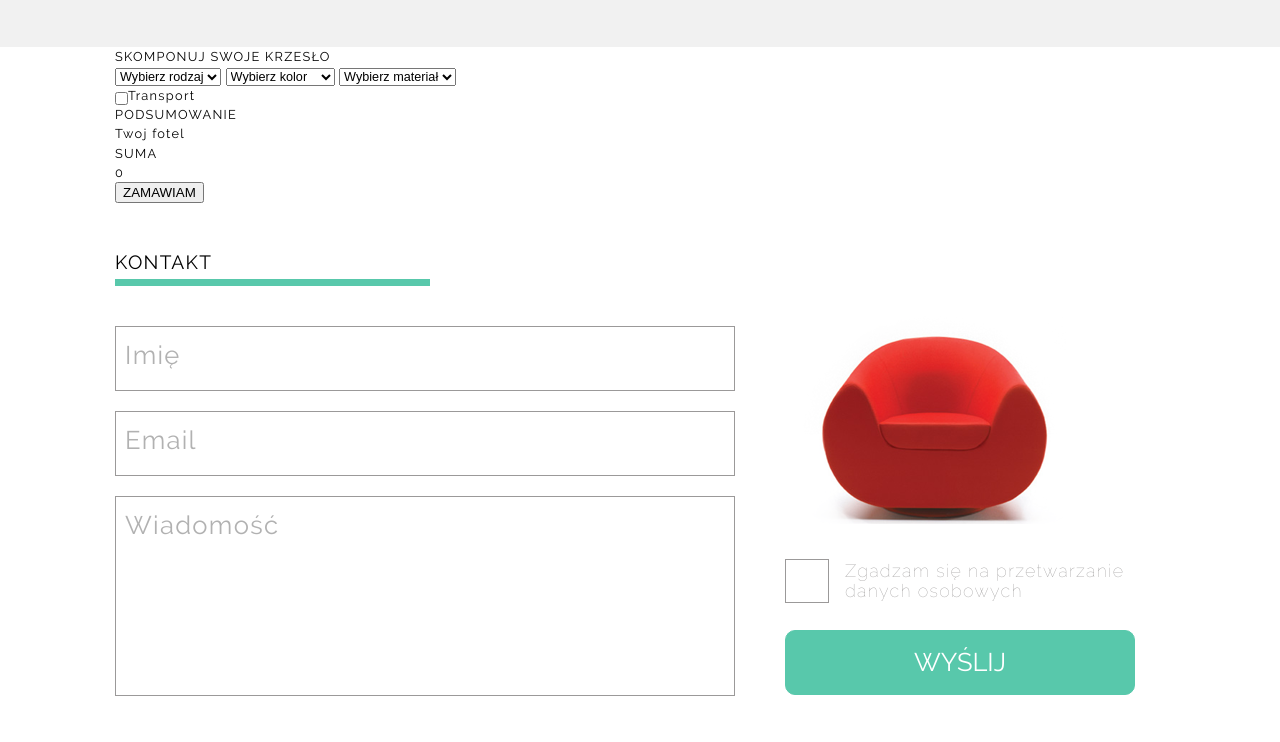
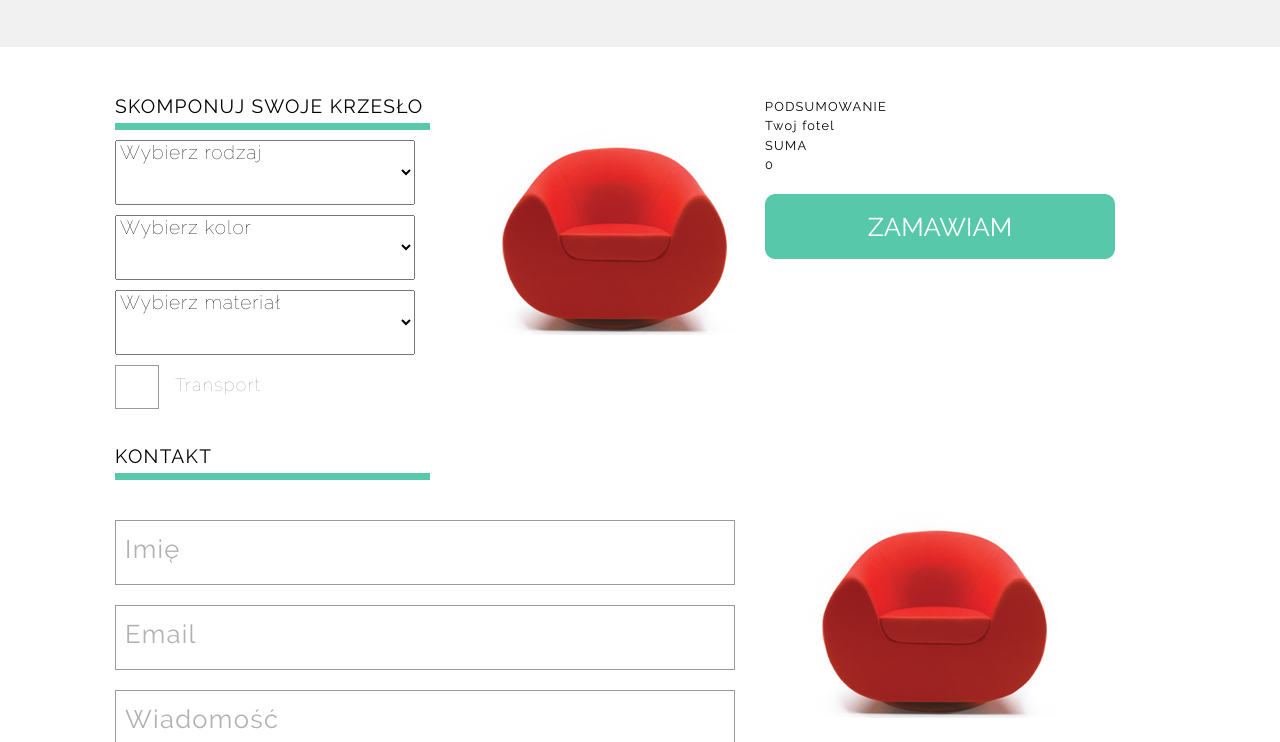
Before and after one commit to Natal1a/SitOnChair, a website: page index.html in a window 1280 px wide. Shown: the part 1498-2240 px from the top of the page. Drawn offline with Linux system fonts and the light colour scheme.

Commit message:
order section styles

```diff
--- a/index.html
+++ b/index.html
@@ -142,34 +142,36 @@
     </section>
 
     <section class="order-form">
-      <div class="container">
-        <form class="chair-choice">
 
+      <form class="chair-choice">
+        <div class="order-form__container container">
           <div class="order-choice">
-            <h1>SKOMPONUJ SWOJE KRZESŁO</h1>
-            <select class="type">
+            <h3 class="uppercase section-title">SKOMPONUJ SWOJE KRZESŁO</h1>
+            <select class="order-choice__options order-choice__options--type">
               <option value="" disabled selected>Wybierz rodzaj</option>
               <option>Margarita</option>
               <option>Clair</option>
               <option>Selena</option>
             </select>
-            <select class="color">
+            <select class="order-choice__options order-choicecolor__options--color">
               <option value="" disabled selected>Wybierz kolor</option>
               <option>Czerwony</option>
               <option>Czarny</option>
               <option>Pomaranczowy</option>
             </select>
-            <select class="material">
+            <select class="order-choice__options order-choice__options--material">
               <option value="" disabled selected>Wybierz materiał</option>
               <option>Skóra</option>
               <option>Tkanina</option>
             </select>
-            <div class="transport">
-              <input type="checkbox" id="transport"><label for="transport">Transport</label>
+            <div class="order-choice__transport">
+              <div class="checkbox">
+              <input class="checkbox__type" type="checkbox" id="transport"><label for="transport">Transport</label>
+              </div>
             </div>
           </div>
 
-          <div class="order-img"></div>
+          <div class="order-choice__order-img"></div>
 
           <div class="order-summ">
             <h1>PODSUMOWANIE</h1>
@@ -186,11 +188,11 @@
                 <p>0</p>
               </div>
             </div>
-            <button class="place-order">ZAMAWIAM</button>
+            <input type="submit" name="" value="Zamawiam" class="uppercase submit-button">
           </div>
+        </div>
+      </form>
 
-        </form>
-      </div>
     </section>
 
     <section class="contact-section">
@@ -222,8 +224,7 @@
               <input class="checkbox__type" type="checkbox" name="" value="" id="agreement">
               <label for="agreement">Zgadzam się na przetwarzanie danych osobowych</label>
             </div>
-            <input type="submit" name="" value="Wyślij" class=
-          "uppercase submit-button">
+            <input type="submit" name="" value="Wyślij" class="uppercase submit-button">
           </div>
         </form>
       </div>
@@ -244,8 +245,7 @@
           <a href="#"><img src="images/pinterest.png" alt="pinterest"></a>
           <a href="#"><img src="images/twitter.png" alt="twitter"></a>
         </div>
-        <div class="uppercase">
-          Sit<span class="bold"> on</span> chair
+        <div class="uppercase">Sit<span class="bold"> on</span> chair
         </div>
       </div>
     </div>
--- a/scss/style.scss
+++ b/scss/style.scss
@@ -390,7 +390,42 @@ body {
     }
   }
 }
-/* form styles */
+/* order form styles */
+.order-form {
+  height: 350px;
+  padding: 50px;
+}
+
+.order-form__container {
+  display: flex;
+}
+
+.order-choice__order-img {
+  height: 265px;
+  width: 300px;
+  background-image: url("../images/red_chair.png");
+  background-repeat: no-repeat;
+  background-position: center;
+}
+
+.order-choice__options {
+  display: flex;
+  flex-direction: column;
+}
+
+.order-choice__options {
+  height: 65px;
+  width: 300px;
+  margin: 10px 0;
+  font-size: 1.5em;
+  font-family: 'ralewaythin', 'Arial', sans-serif;
+  letter-spacing: 0.05em;
+}
+
+option{
+    padding: 10px;
+}
+/* contact form styles */
 .contact-section {
   height: 550px;
   padding: 50px;
```
Also changed, not shown: css/style.css.
